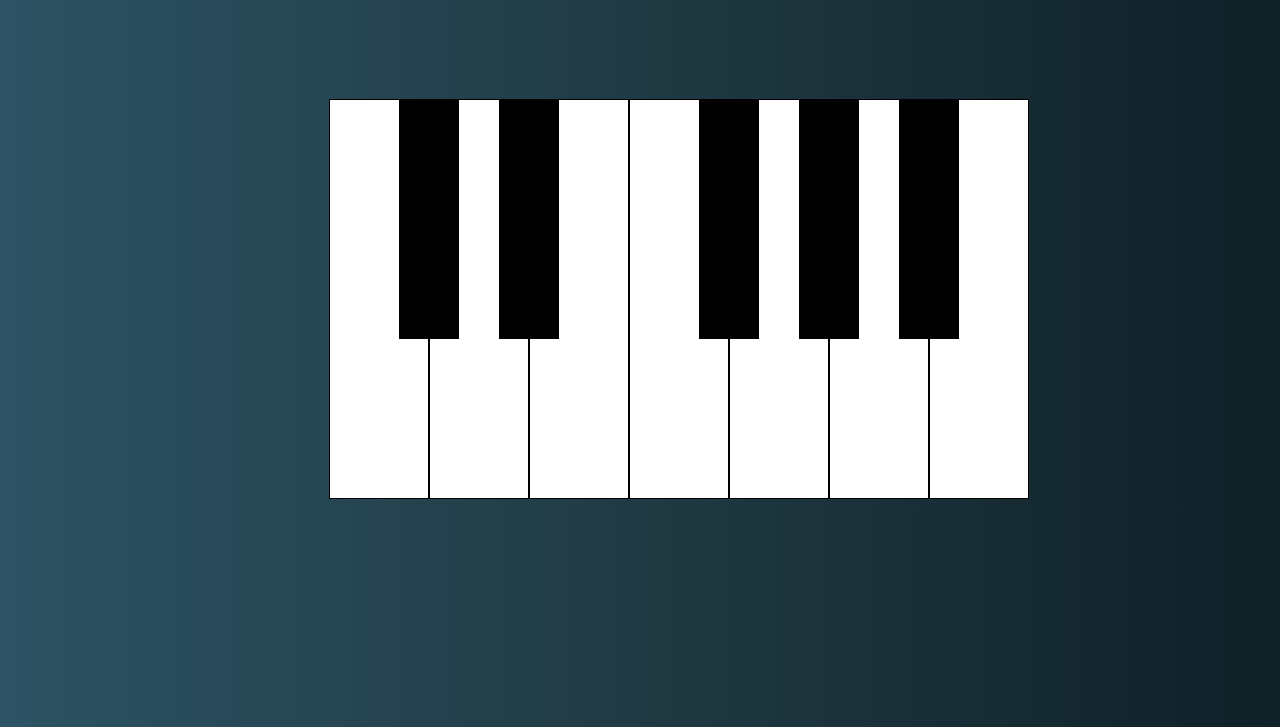
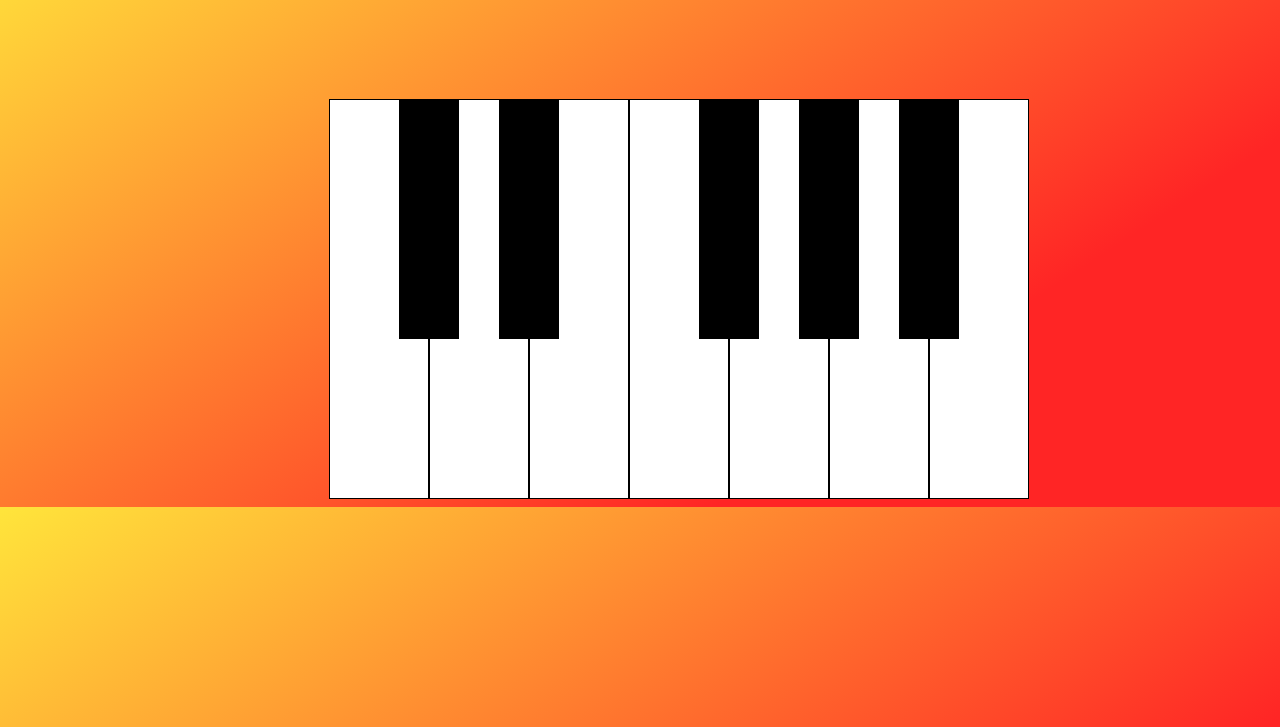
Before and after one commit to Samtabi/mypiano, a plain HTML site: page index.html in a window 1280 px wide. Shown: the part 73-800 px from the top of the page. Drawn offline with Linux system fonts and the light colour scheme.

Commit message:
Update style.css

```diff
--- a/style.css
+++ b/style.css
@@ -4,9 +4,9 @@
 }
 
 body{
-background: #0F2027;  /* fallback for old browsers */
-background: -webkit-linear-gradient(to right, #2C5364, #203A43, #0F2027);  /* Chrome 10-25, Safari 5.1-6 */
-background: linear-gradient(to right, #2C5364, #203A43, #0F2027); /* W3C, IE 10+/ Edge, Firefox 16+, Chrome 26+, Opera 12+, Safari 7+ */
+background-color: #FFE53B;
+background-image: linear-gradient(147deg, #FFE53B 0%, #FF2525 74%);
+
 
 
 
```
